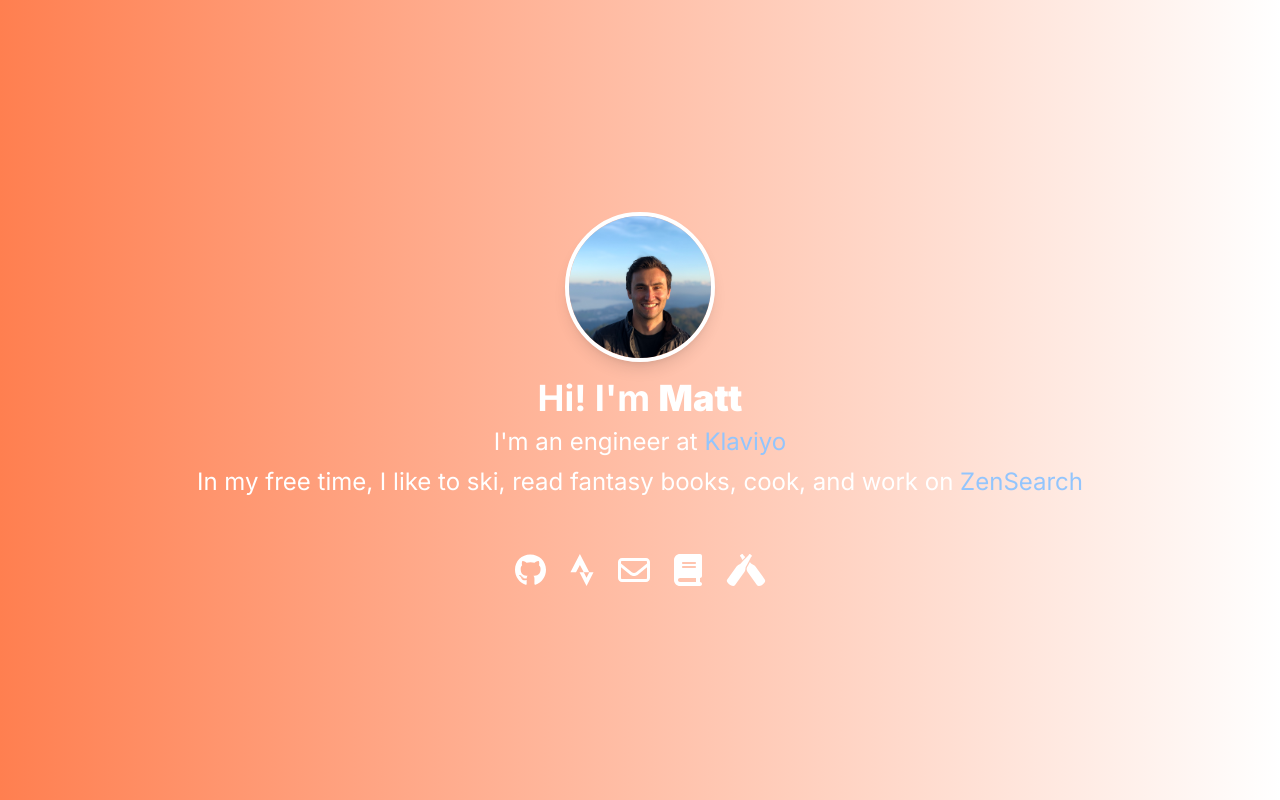
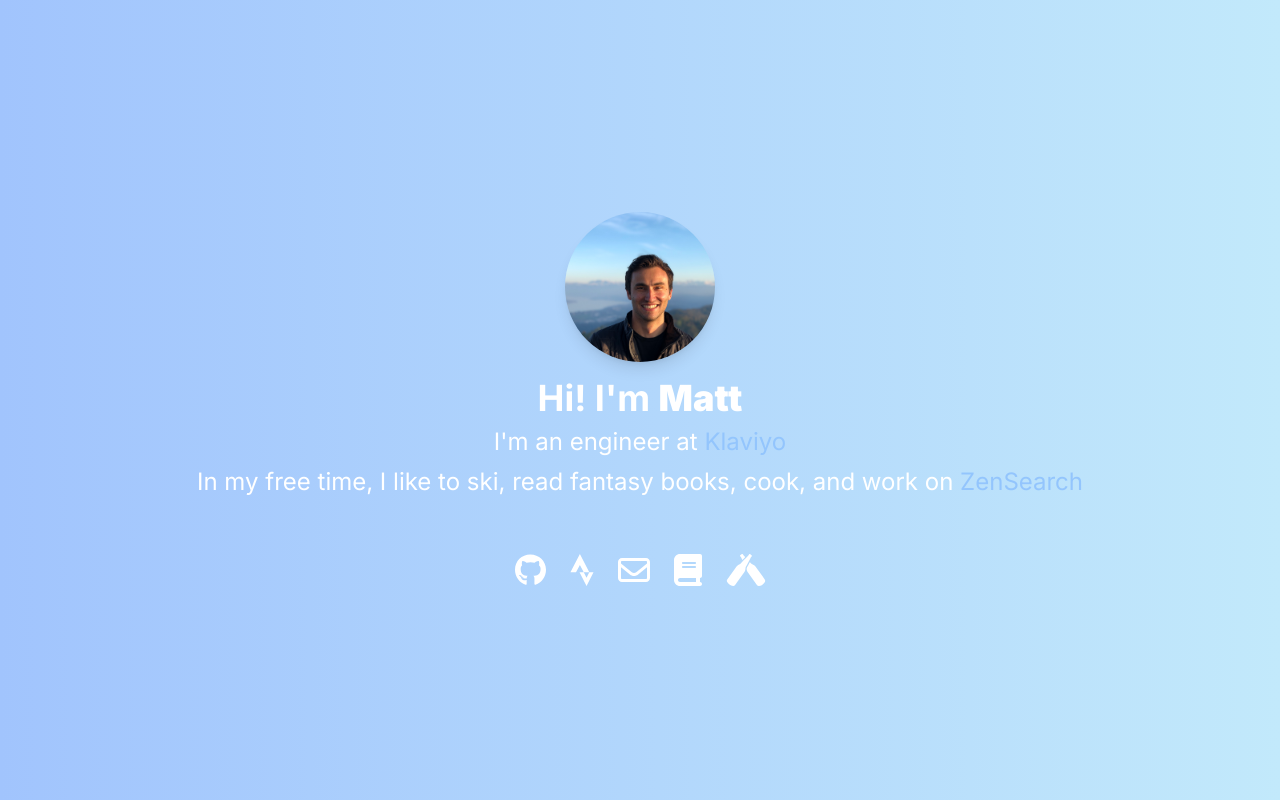
Before and after one commit to mrkaye97/site-2.0, a Next.js app: page / in a window 1280 px wide. Built offline with nearby package versions, Linux system fonts and the light colour scheme.

Commit message:
more fixes

```diff
--- a/pages/index.tsx
+++ b/pages/index.tsx
@@ -19,7 +19,7 @@ export default function Home() {
       className={`flex flex-col items-center justify-center min-h-screen py-24 px-8 ${inter.className}`}
       style={{
         margin: "0 auto",
-        background: "linear-gradient(to right, #FF7F50, #fff)",
+        background: "linear-gradient(to right, #a1c4fd, #c2e9fb)",
         color: "#fff",
       }}
     >
@@ -29,13 +29,13 @@ export default function Home() {
           alt="Headshot"
           width={150}
           height={150}
-          className="rounded-full mx-auto border-4 border-white shadow-lg"
+          className="rounded-full mx-auto shadow-lg" // Removed border, kept shadow
         />
         <h1 className="text-4xl font-bold mt-4">
-          Hi! I'm <strong>Matt</strong>
+          Hi! I&apos;m <strong>Matt</strong>
         </h1>
         <p className="text-2xl mt-2">
-          I'm an engineer at{" "}
+          I&apos;m an engineer at{" "}
           <a
             href="https://www.klaviyo.com"
             className="text-blue-300 hover:text-blue-500 transition-colors"
```
